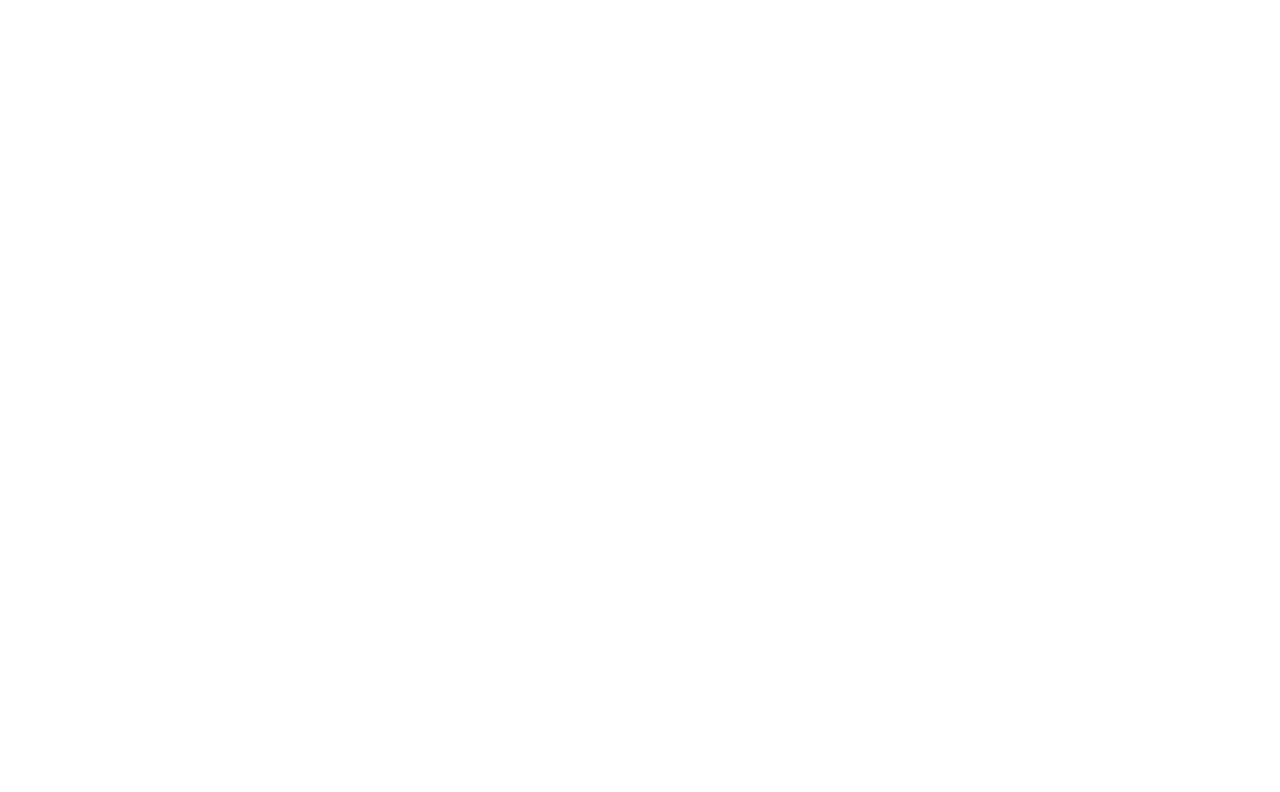
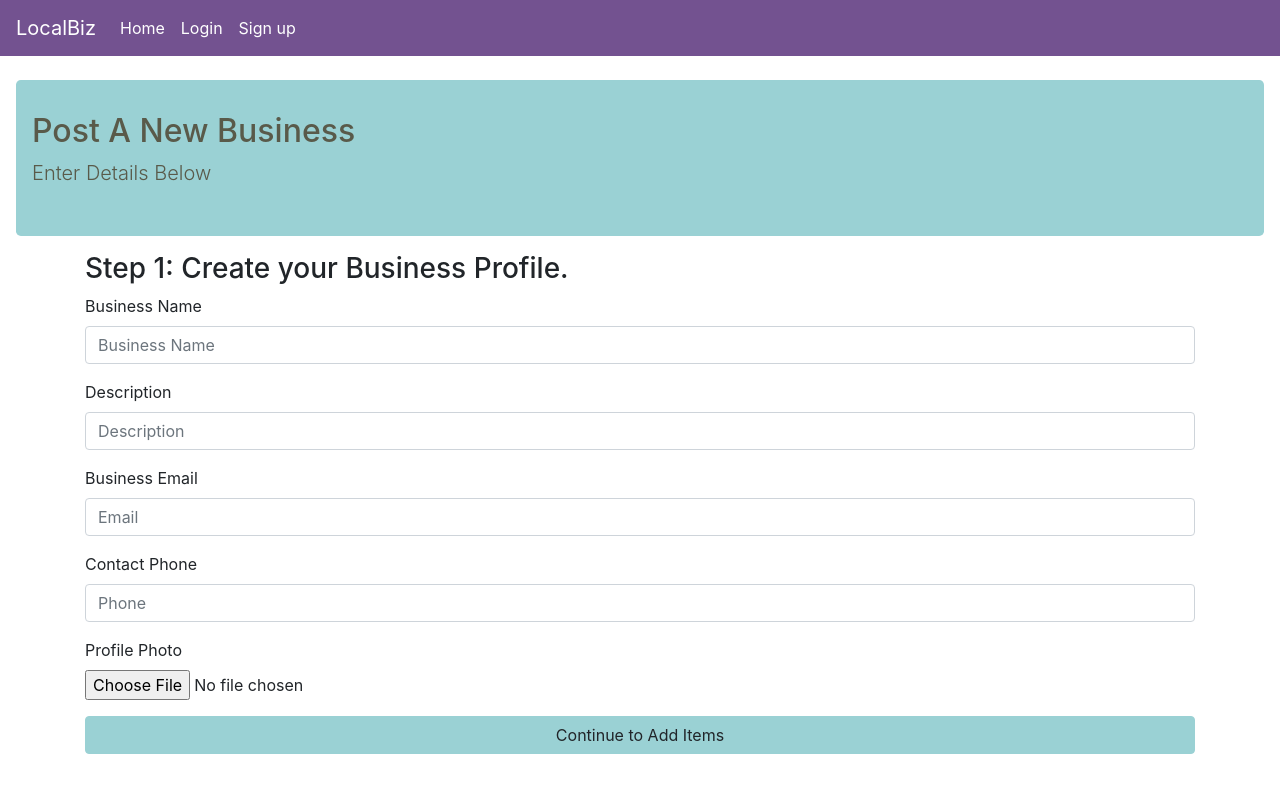
Before and after one commit to CoderGuy614/LocalBiz, a React (Create React App) app in the folder client/: page /post/biz in a window 1280 px wide. Shown: the top 792 px of the page. Built offline with nearby package versions, Linux system fonts and the light colour scheme.

Commit message:
Create Add New Business Form

```diff
--- a/client/src/App.js
+++ b/client/src/App.js
@@ -7,6 +7,7 @@
 import Signup from "./components/auth/Signup";
 import Shop from "./components/core/Shop";
 import Biz from "./components/core/Biz";
+import AddBizForm from "./components/core/AddBizForm";
 import AdminDashboard from "./components/admin/AdminDashboard";
 import UserDashboard from "./components/user/UserDashboard";
 import LoginSuccess from "./components/auth/LoginSuccess";
@@ -17,6 +18,7 @@
       <Switch>
         <Route exact path="/" component={Shop}></Route>
         <Route exact path="/biz/:id" component={Biz}></Route>
+        <Route exact path="/post/biz" component={AddBizForm}></Route>
         <Route exact path="/signup" component={Signup}></Route>
         <Route exact path="/login" component={Login}></Route>
         <AdminRoute
--- /dev/null
+++ b/client/src/components/core/AddBizForm.js
@@ -0,0 +1,87 @@
+import React, { useState, useEffect } from "react";
+import { Form, Button, Container } from "react-bootstrap";
+import Layout from "./Layout";
+
+const AddBizForm = () => {
+  const [values, setValues] = useState({
+    bizName: "",
+    description: "",
+    bizEmail: "",
+    bizPhone: "",
+    photo: "",
+    error: "",
+    success: false,
+  });
+
+  const handleChange = (name) => (e) => {
+    setValues({ ...values, error: "", [name]: e.target.value });
+  };
+
+  const {
+    bizName,
+    description,
+    bizEmail,
+    bizPhone,
+    photo,
+    error,
+    success,
+  } = values;
+  return (
+    <Layout title="Post A New Business" description="Enter Details Below">
+      <Container className="mb-3">
+        <h3>Step 1: Create your Business Profile.</h3>
+        <Form>
+          <Form.Group>
+            <Form.Label>Business Name</Form.Label>
+            <Form.Control
+              type="text"
+              placeholder="Business Name"
+              value={bizName}
+              onChange={handleChange("bizName")}
+            />
+          </Form.Group>
+          <Form.Group>
+            <Form.Label>Description</Form.Label>
+            <Form.Control
+              type="text"
+              placeholder="Description"
+              value={description}
+              onChange={handleChange("description")}
+            />
+          </Form.Group>
+          <Form.Group>
+            <Form.Label>Business Email</Form.Label>
+            <Form.Control
+              type="email"
+              placeholder="Email"
+              value={bizEmail}
+              onChange={handleChange("bizEmail")}
+            />
+          </Form.Group>
+          <Form.Group>
+            <Form.Label>Contact Phone</Form.Label>
+            <Form.Control
+              type="text"
+              placeholder="Phone"
+              value={bizPhone}
+              onChange={handleChange("bizPhone")}
+            />
+          </Form.Group>
+          <Form.Group>
+            <Form.File
+              label="Profile Photo"
+              value={photo}
+              onChange={handleChange("photo")}
+            />
+          </Form.Group>
+          <Button type="submit" block>
+            {" "}
+            Continue to Add Items
+          </Button>
+        </Form>
+      </Container>
+    </Layout>
+  );
+};
+
+export default AddBizForm;
--- a/client/src/components/core/Biz.js
+++ b/client/src/components/core/Biz.js
@@ -39,7 +39,7 @@
   const { name, description, photo, user } = business;
 
   return (
-    <Layout title={name} description={description} photo={photo}>
+    <Layout title={name} description={description} photo={photo} user={user}>
       <Container fluid>
         <Row>
           <Col sm={3}>
--- a/client/src/components/core/Layout.js
+++ b/client/src/components/core/Layout.js
@@ -1,12 +1,13 @@
 import React from "react";
 import Navigation from "./Navigation";
-import { Jumbotron } from "react-bootstrap";
+import { Jumbotron, Image } from "react-bootstrap";
 
 const Layout = ({
   title = "Title",
   description = "Description",
   className,
   photo,
+  user,
   children,
 }) => {
   return (
@@ -29,6 +30,9 @@
             )}
           </div>
         </div>
+        <div className="user-profile ">
+          {/* <Image className="roundedCircle" src={user.avatar} /> */}
+        </div>
       </Jumbotron>
       <div className={className}>{children}</div>
     </div>
--- a/client/src/components/core/Shop.js
+++ b/client/src/components/core/Shop.js
@@ -1,6 +1,6 @@
 import React, { useState, useEffect } from "react";
 import Layout from "./Layout";
-import { Container, Col } from "react-bootstrap";
+import { Container, Button } from "react-bootstrap";
 import { getBusinesses, getCategories } from "./apiCore";
 import Filters from "./Filters";
 import BizListCard from "./BizListCard";
@@ -41,6 +41,7 @@
     >
       <Container fluid>
         <Filters categories={categories} />
+        <Button href="/post/biz">Create New Business</Button>
         <Container fluid className="d-flex">
           {businesses &&
             businesses.map((biz, i) => (
```
Also changed, not shown: 1 other file (tests, documents, lock files or other folders).
